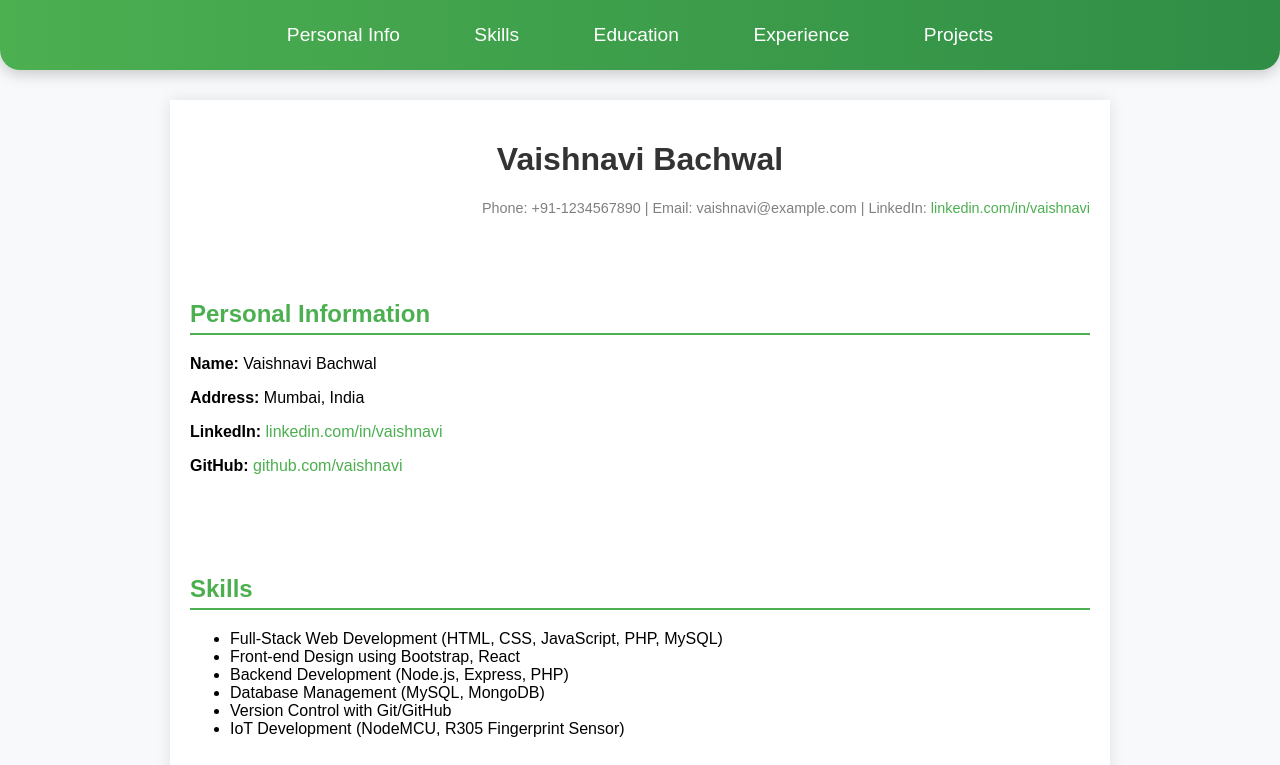
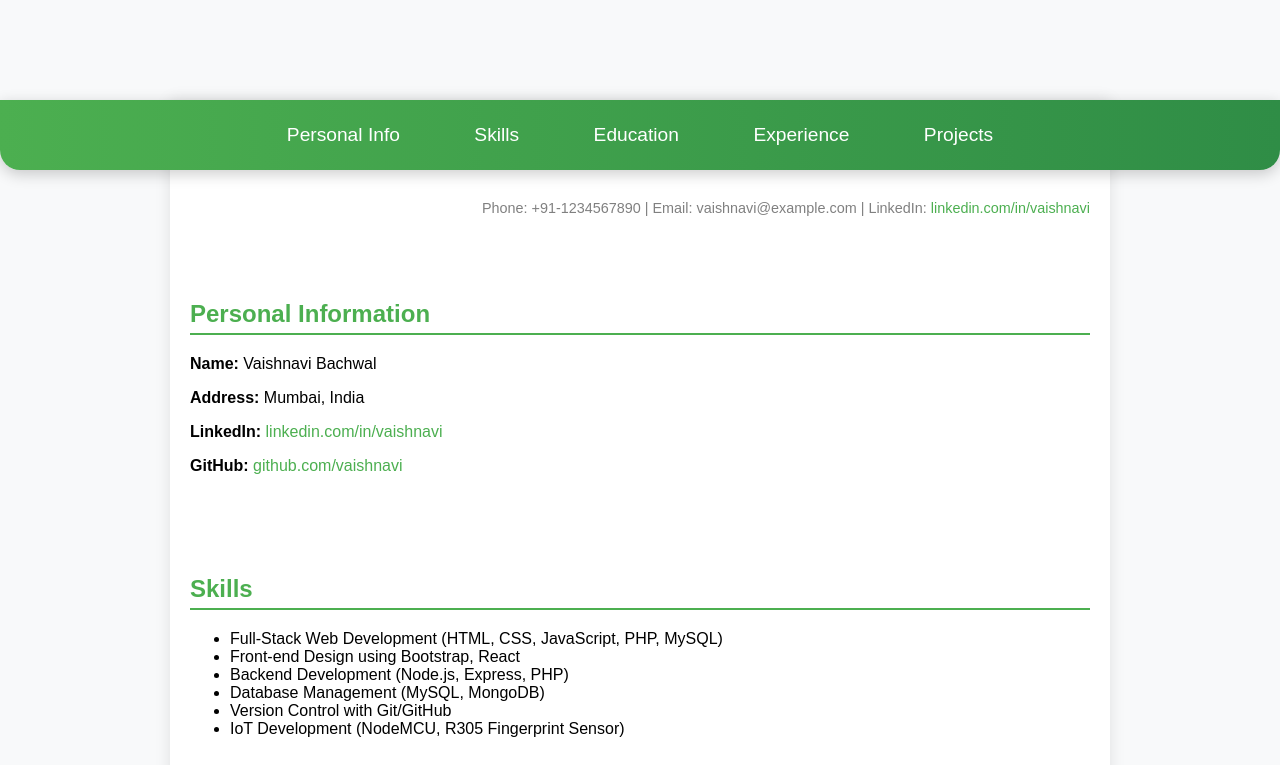
Before and after one commit to Vaishnavi0315/Profile, a plain HTML site: page index.html in a window 1280 px wide. Shown: the top 765 px of the page. Drawn offline with Linux system fonts and the light colour scheme.

Commit message:
Update index.html

```diff
--- a/index.html
+++ b/index.html
@@ -17,7 +17,7 @@
        /* Fixed Navigation Bar */
 .navbar {
     position: fixed;
-    top: 0;
+    top: 30;
     width: 100%;
     background: linear-gradient(90deg, #4CAF50, #2F8D46);
     padding: 10px 0;
```
